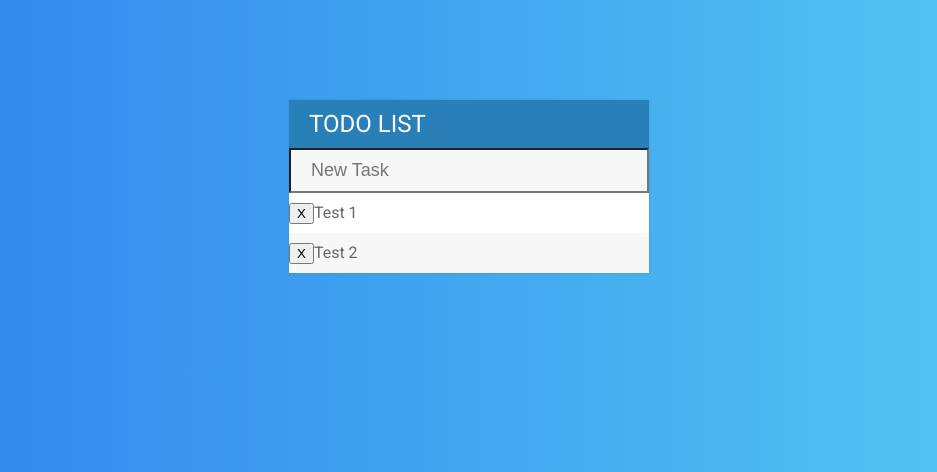
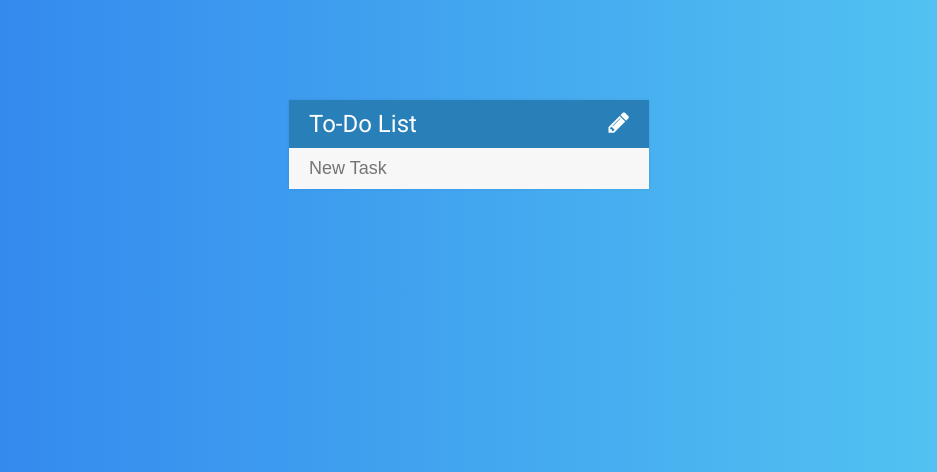
Before and after one commit to adrianyuson/ToDoList, a PHP site: page / in a window 1280 px wide. Shown: the top 472 px of the page, without its empty margins (171-1108 px from the left). Run offline with PHP 8.4, Linux system fonts and the light colour scheme.

Commit message:
Update all files

```diff
--- a/assets/css/todos.css
+++ b/assets/css/todos.css
@@ -1,9 +1,18 @@
+body {
+	font-family: 'Roboto', sans-serif;
+	background: #56CCF2;
+	/* fallback for old browsers */
+	background: -webkit-linear-gradient(to right, #2F80ED, #56CCF2);
+	/* Chrome 10-25, Safari 5.1-6 */
+	background: linear-gradient(to right, #2F80ED, #56CCF2);
+	/* W3C, IE 10+/ Edge, Firefox 16+, Chrome 26+, Opera 12+, Safari 7+ */
+}
+
 h1 {
 	background: #2980b9;
 	color: white;
 	margin: 0;
 	padding: 10px 20px;
-	text-transform: uppercase;
 	font-size: 24px;
 	font-weight: normal;
 }
@@ -14,21 +23,16 @@ ul {
 	padding: 0;
 }
 
-#container {
-	width: 360px;
-	margin: 100px auto;
-	background: #f7f7f7;
-	box-shadow: 0 0 3px rgba(0, 0, 0, 0.1);
-}
-
-body {
-	font-family: 'Roboto', sans-serif;
-	background: #56CCF2;
-	/* fallback for old browsers */
-	background: -webkit-linear-gradient(to right, #2F80ED, #56CCF2);
-	/* Chrome 10-25, Safari 5.1-6 */
-	background: linear-gradient(to right, #2F80ED, #56CCF2);
-	/* W3C, IE 10+/ Edge, Firefox 16+, Chrome 26+, Opera 12+, Safari 7+ */
+span {
+	background: #e74c3c;
+	margin-right: 20px;
+	color: white;
+	width: 0;
+/*	height: 40px;*/
+	text-align: center;
+	display: inline-block;
+	transition: 0.2s;
+	opacity: 0;
 }
 
 li {
@@ -39,6 +43,26 @@ li {
 	color: #666;
 }
 
+li:nth-child(2n) {
+	background: #f7f7f7;
+}
+
+li:hover span {
+	width: 40px;
+	opacity: 1;
+}
+
+.fa-pencil {
+	float: right;
+}
+
+#container {
+	width: 360px;
+	margin: 100px auto;
+	background: #f7f7f7;
+	box-shadow: 0 0 3px rgba(0, 0, 0, 0.1);
+}
+
 input {
 	background: #f7f7f7;
 	font-size: 18px;
@@ -46,6 +70,7 @@ input {
 	width: 100%;
 	padding: 10px 20px;
 	box-sizing: border-box;
+	border: rgba(0,0,0,0);
 }
 
 input:focus {
@@ -54,10 +79,6 @@ input:focus {
 	outline: none;
 }
 
-li:nth-child(2n) {
-	background: #f7f7f7;
-}
-
 .completed {
 	text-decoration: line-through;
 	color: "gray";
--- a/assets/js/todos.js
+++ b/assets/js/todos.js
@@ -13,6 +13,10 @@ $("input[type='text']").on("keypress", function(event) {
 	if(event.which === 13) {
 		var todoText = $(this).val();
 		$(this).val("");
-		$("ul").append("<li><span><button>X</button></span>" + todoText + "</li>");
+		$("ul").append("<li><span><i class='fa fa-trash'></i></span> " + todoText + "</li>");
 	}
 });
+
+$(".fa-pencil").click(function() {
+	$("input[type='text']").fadeToggle();
+});
--- a/index.html
+++ b/index.html
@@ -5,19 +5,19 @@
 		<link href="https://fonts.googleapis.com/css?family=Roboto:400,500,700" rel="stylesheet">
 		<script src="assets/js/lib/jquery-3.2.1.min.js"></script>
 		<link rel="stylesheet" href="assets/css/todos.css">
+		<link rel="stylesheet" href="https://maxcdn.bootstrapcdn.com/font-awesome/4.7.0/css/font-awesome.min.css">
 		<title>To Do List</title>
 	</head>
 	<body>
 		<div id="container">
-			<h1>Todo List</h1>
+			<h1>To-Do List<i class="fa fa-pencil" aria-hidden="true"></i></h1>
 			<input type="text" placeholder="New Task">
 
 			<ul>
-				<li><span><button>X</button></span>Test 1</li>
-				<li><span><button>X</button></span>Test 2</li>
+<!--				<li><span><i class="fa fa-trash"></i></span> Test 1</li>-->
+<!--				<li><span><i class="fa fa-trash"></i></span> Test 2</li>-->
 			</ul>
 		</div>
-
 		<script src="assets/js/todos.js"></script>
 	</body>
 </html>
```
